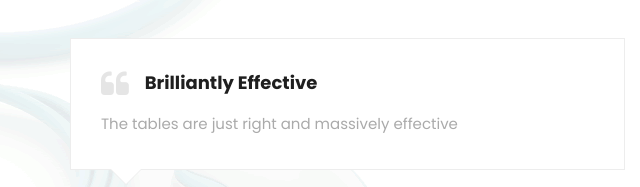
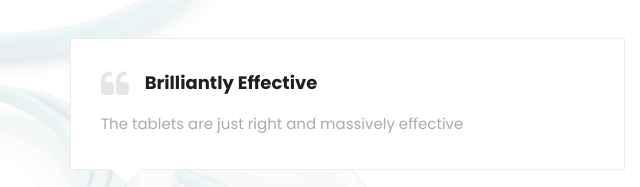
Before and after one commit to aayushjannumahanti/solenpharma.github.io, a plain HTML site: page index.html in a window 1280 px wide. Shown: the part 4987-5174 px from the top of the page, 0-640 px from the left. Drawn offline with Linux system fonts and the light colour scheme; some packages are replaced by stand-ins of ours.

Commit message:
Update index.html

```diff
--- a/index.html
+++ b/index.html
@@ -568,7 +568,7 @@
                   <div class="testimonial clearfix">
                      <div class="desc">
                         <h3><i class="fa fa-quote-left"></i> Brilliantly Effective</h3>
-                        <p class="lead">The tables are just right and massively effective </p>
+                        <p class="lead">The tablets are just right and massively effective </p>
                      </div>
                      <div class="testi-meta">
                         <img src="images/test.png" alt="" class="img-responsive alignleft">
```
